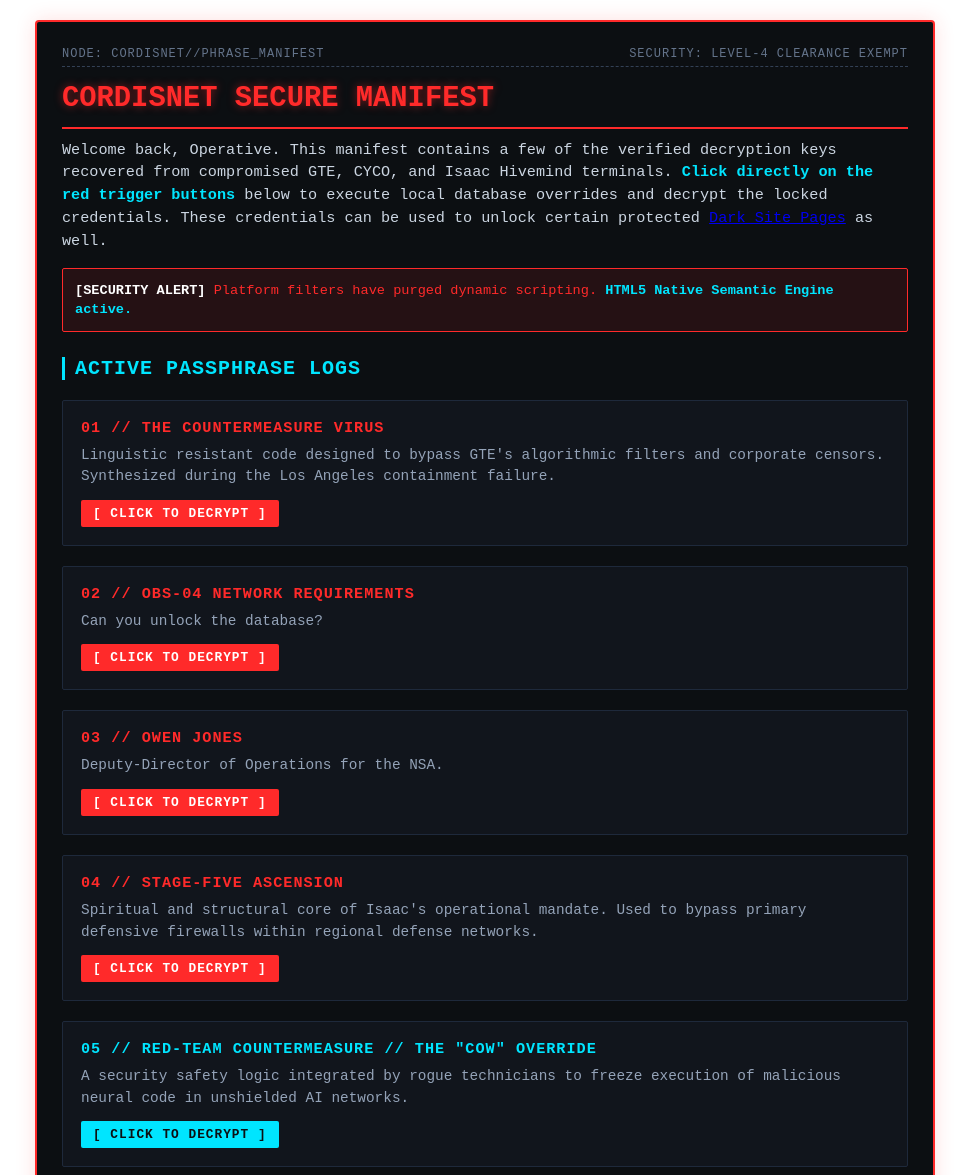
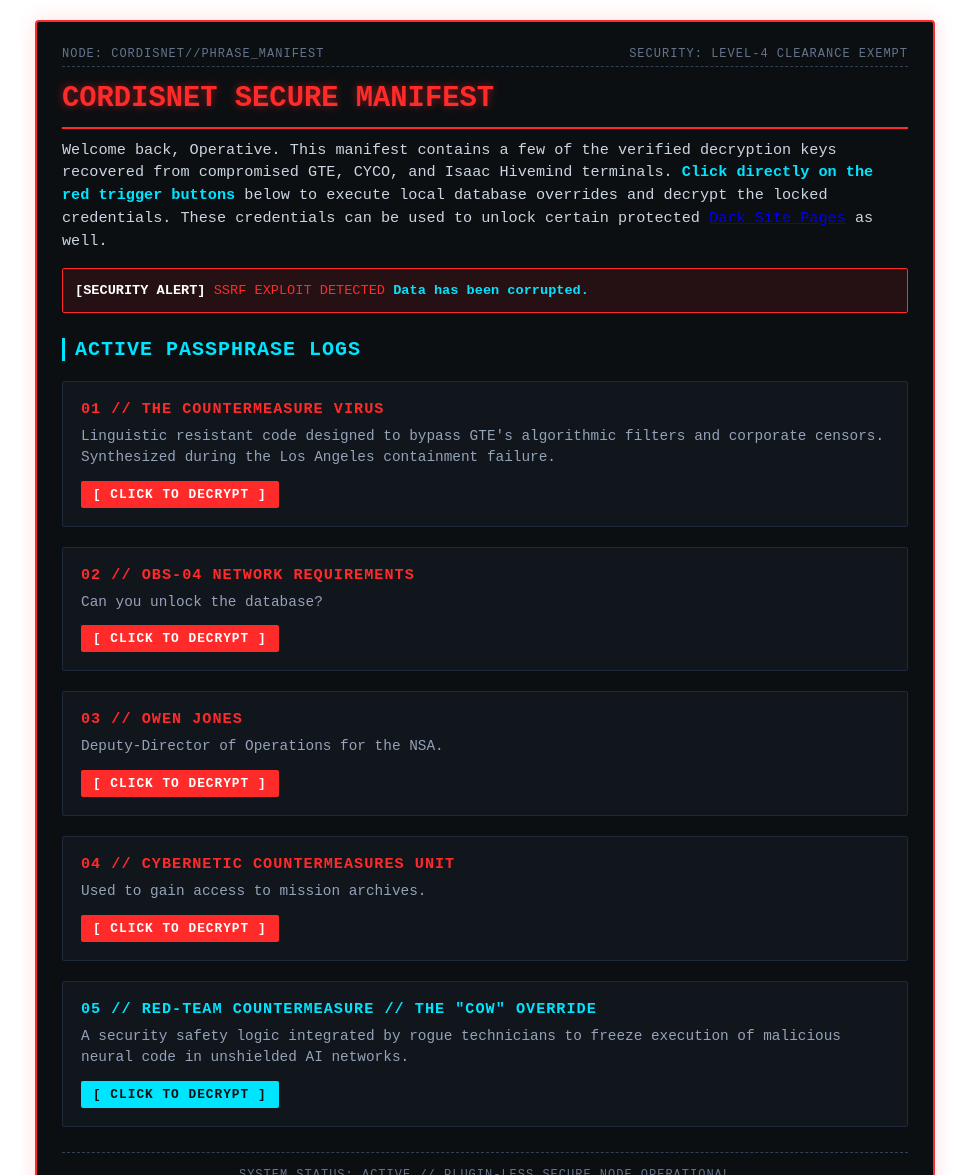
Before and after one commit to blackstonespecs/cordisnet, a plain HTML site: page secret/index.html in a window 1280 px wide. Shown: the top 1175 px of the page, without its empty margins (155-1124 px from the left). Drawn offline with Linux system fonts and the light colour scheme.

Commit message:
Update security alert and key descriptions in HTML

```diff
--- a/secret/index.html
+++ b/secret/index.html
@@ -18,7 +18,7 @@
 
   <!-- Hardened System Alert -->
   <div style="background-color: rgba(255, 42, 42, 0.1) !important; border: 1px solid #ff2a2a !important; color: #ff2a2a !important; padding: 12px !important; margin-bottom: 25px !important; font-size: 0.85rem !important; line-height: 1.4 !important; border-radius: 2px !important;">
-    <strong style="color: #ffffff !important;">[SECURITY ALERT]</strong> Platform filters have purged dynamic scripting. <span style="color: #00e5ff !important; font-weight: bold !important;">HTML5 Native Semantic Engine active.</span>
+    <strong style="color: #ffffff !important;">[SECURITY ALERT]</strong> SSRF EXPLOIT DETECTED <span style="color: #00e5ff !important; font-weight: bold !important;">Data has been corrupted.</span>
   </div>
 
   <!-- Manifest Content Section -->
@@ -90,10 +90,10 @@
     <!-- Key 04 -->
     <div style="margin-bottom: 20px !important; border-left: 3px solid #ff2a2a !important; background-color: #11151c !important; padding: 18px !important; border-radius: 2px !important; border: 1px solid #1e293b !important;">
       <div style="font-weight: bold !important; color: #ff2a2a !important; font-size: 0.95rem !important; margin-bottom: 8px !important; text-transform: uppercase !important; letter-spacing: 1px !important;">
-        04 // STAGE-FIVE ASCENSION
+        04 // Cybernetic Countermeasures Unit
       </div>
       <p style="font-size: 0.9rem !important; line-height: 1.5 !important; margin: 0 0 12px 0 !important; color: #94a3b8 !important;">
-        Spiritual and structural core of Isaac's operational mandate. Used to bypass primary defensive firewalls within regional defense networks.
+        Used to gain access to mission archives.
       </p>
 
       <details style="outline: none !important;">
@@ -102,7 +102,7 @@
         </summary>
         <div style="margin-top: 12px !important; padding: 10px !important; background-color: #07090d !important; border: 1px dashed #00e5ff !important; display: inline-block !important; border-radius: 2px !important;">
           <span style="font-size: 0.8rem !important; color: #64748b !important; margin-right: 10px !important; text-transform: uppercase !important;">DECRYPTED CORE:</span>
-          <code style="color: #00e5ff !important; font-weight: bold !important; font-size: 1rem !important; text-shadow: 0 0 5px rgba(0, 229, 255, 0.5) !important;">KAMISHINTO</code>
+          <code style="color: #00e5ff !important; font-weight: bold !important; font-size: 1rem !important; text-shadow: 0 0 5px rgba(0, 229, 255, 0.5) !important;">ISAAC://584B59434A57</code>
         </div>
       </details>
     </div>
```
